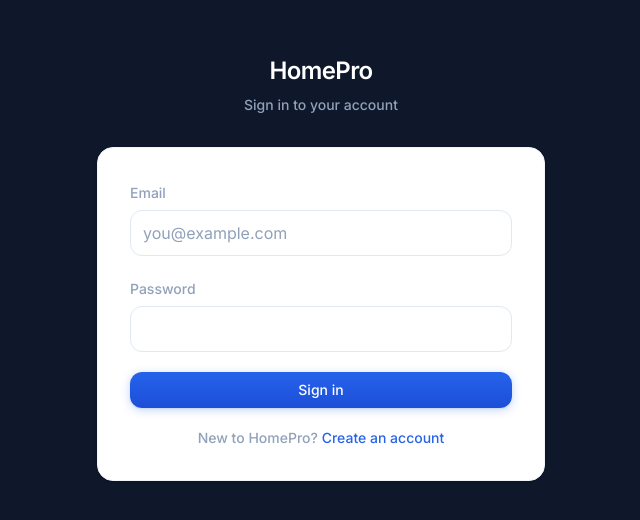
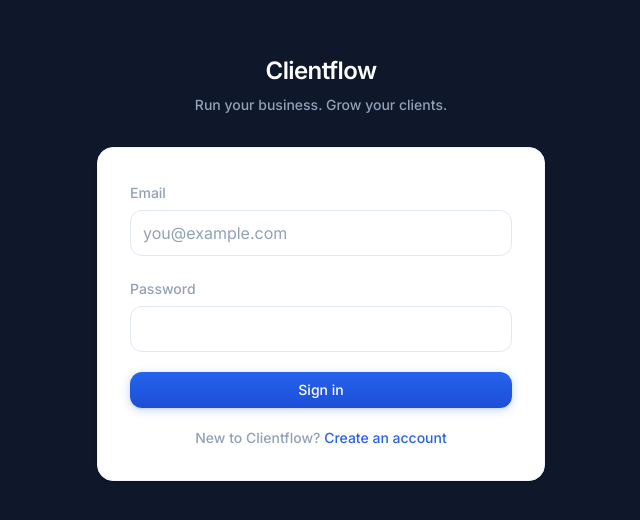
Before and after one commit to aidenlee-10/homepro, a Next.js app: page /login in a window 1280 px wide. Shown: the part 132-652 px from the top of the page, without its empty margins (319-959 px from the left). Built offline with nearby package versions, Linux system fonts and the light colour scheme; no server answers.

Commit message:
rebrand to Clientflow and fix dependencies

```diff
--- a/app/components/sidebar-layout.tsx
+++ b/app/components/sidebar-layout.tsx
@@ -159,7 +159,7 @@ export function SidebarLayout({
       <aside className="hidden md:flex md:w-[260px] md:fixed md:inset-y-0 md:left-0 z-30 flex-col bg-[#0f172a] text-slate-100 border-r border-slate-800/80">
         <div className="flex h-full flex-col px-5 pt-8 pb-6">
           <Link href="/" className="text-xl font-semibold tracking-tight text-white transition-opacity duration-200 hover:opacity-90">
-            HomePro
+            Clientflow
           </Link>
           {desktopNav}
           <button
--- a/app/invite/[token]/invite-accept-client.tsx
+++ b/app/invite/[token]/invite-accept-client.tsx
@@ -144,7 +144,7 @@ export function InviteAcceptClient({ token }: Props) {
           href="/"
           className="text-2xl font-semibold tracking-tight text-white transition-opacity duration-200 hover:opacity-90"
         >
-          HomePro
+          Clientflow
         </Link>
         <p className="mt-2 text-sm font-medium text-slate-400">Accept your team invite</p>
       </div>
--- a/app/layout.tsx
+++ b/app/layout.tsx
@@ -10,8 +10,8 @@ const inter = Inter({
 });
 
 export const metadata: Metadata = {
-  title: "Create Next App",
-  description: "Generated by create next app",
+  title: "Clientflow",
+  description: "Run your business. Grow your clients.",
 };
 
 export default function RootLayout({
--- a/app/login/page.tsx
+++ b/app/login/page.tsx
@@ -45,9 +45,9 @@ export default function LoginPage() {
             href="/"
             className="inline-block text-2xl font-semibold tracking-tight text-white transition-opacity duration-200 hover:opacity-90"
           >
-            HomePro
+            Clientflow
           </Link>
-          <p className="mt-2 text-sm font-medium text-slate-400">Sign in to your account</p>
+          <p className="mt-2 text-sm font-medium text-slate-400">Run your business. Grow your clients.</p>
         </div>
 
         <form
@@ -90,7 +90,7 @@ export default function LoginPage() {
           </button>
 
           <p className="text-sm font-medium text-slate-400 text-center">
-            New to HomePro?{' '}
+            New to Clientflow?{' '}
             <Link href="/signup" className="text-[#2563eb] transition-colors duration-200 hover:text-blue-800">
               Create an account
             </Link>
--- a/app/signup/page.tsx
+++ b/app/signup/page.tsx
@@ -94,9 +94,9 @@ export default function SignupPage() {
             href="/"
             className="inline-block text-2xl font-semibold tracking-tight text-white transition-opacity duration-200 hover:opacity-90"
           >
-            HomePro
+            Clientflow
           </Link>
-          <p className="mt-2 text-sm font-medium text-slate-400">Create your business account</p>
+          <p className="mt-2 text-sm font-medium text-slate-400">Run your business. Grow your clients.</p>
         </div>
 
         <form
@@ -114,7 +114,7 @@ export default function SignupPage() {
               onChange={event => setCompanyName(event.target.value)}
               required
               className={inputClass}
-              placeholder="Apex Home Services"
+              placeholder="Summit Service Business"
             />
           </div>
 
--- a/package.json
+++ b/package.json
@@ -1,5 +1,5 @@
 {
-  "name": "homepro",
+  "name": "clientflow",
   "version": "0.1.0",
   "private": true,
   "scripts": {
--- a/middleware.ts
+++ b/proxy.ts
@@ -2,7 +2,7 @@ import { createServerClient } from '@supabase/ssr'
 import { NextResponse, type NextRequest } from 'next/server'
 import { supabaseAnonKey, supabaseUrl } from '@/lib/supabase'
 
-export async function middleware(request: NextRequest) {
+export async function proxy(request: NextRequest) {
   let response = NextResponse.next({
     request,
   })
```
Also changed, not shown: 1 other file (tests, documents, lock files or other folders).
